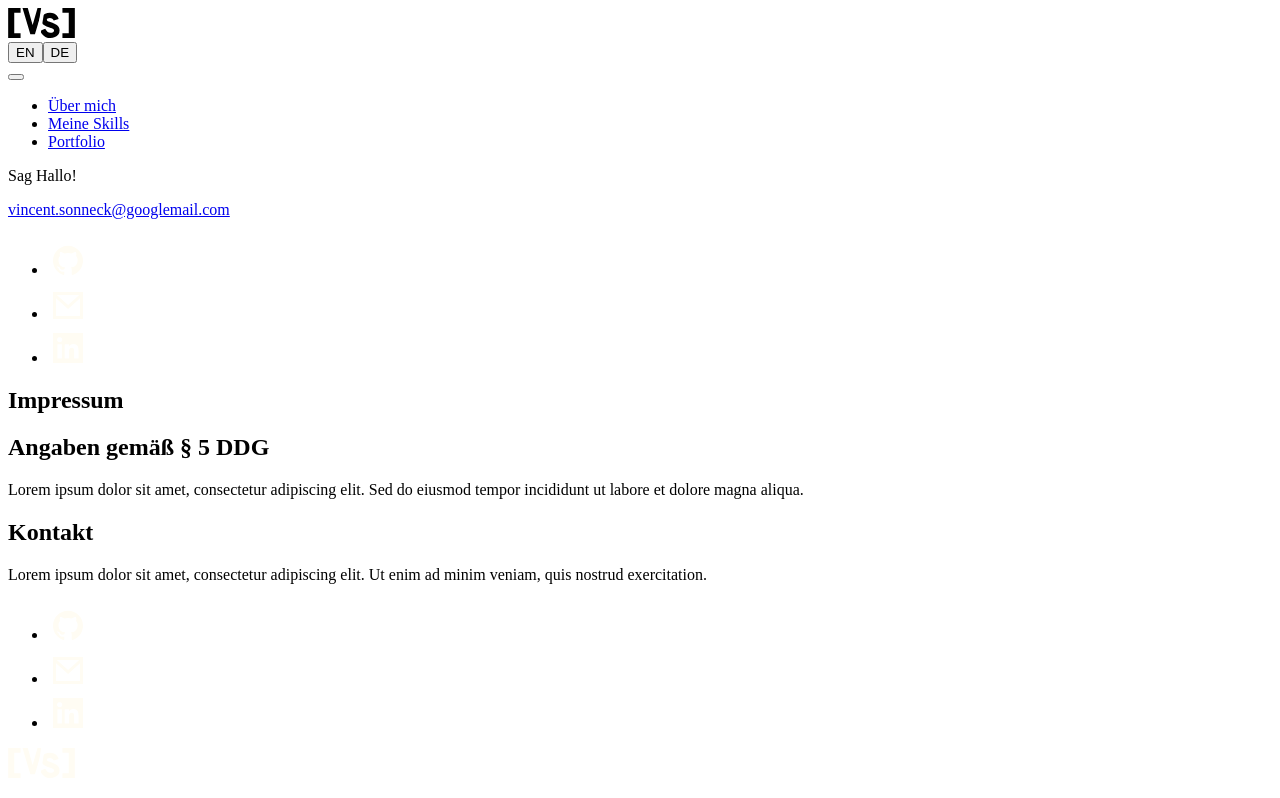
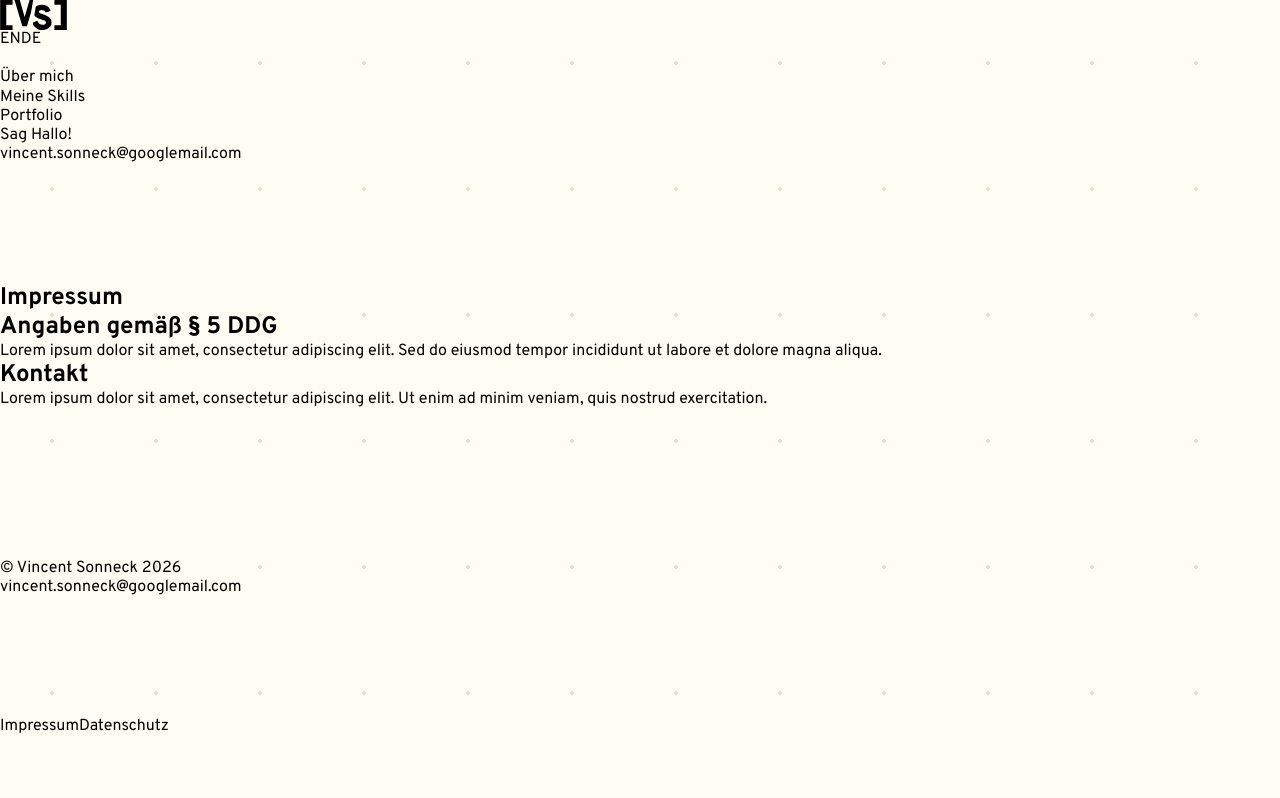
Before and after one commit to IGK91/portfolio, an Angular app: page /impressum in a window 1280 px wide. Shown: the top 798 px of the page. Built offline with nearby package versions, Linux system fonts and the light colour scheme.

Commit message:
Add base styles and dotted background

```diff
--- a/src/styles.scss
+++ b/src/styles.scss
@@ -1 +1,2 @@
 @use 'styles/fonts';
+@use 'styles/base';
--- /dev/null
+++ b/src/styles/_base.scss
@@ -0,0 +1,90 @@
+@use 'variables' as *;
+
+*,
+*::before,
+*::after {
+  box-sizing: border-box;
+  margin: 0;
+  padding: 0;
+}
+
+html {
+  scroll-behavior: smooth;
+}
+
+body {
+  min-width: 320px;
+  font-family: $font-text;
+  font-size: 16px;
+  line-height: 1.2;
+  color: $color-black;
+  background-color: $color-cream;
+  // Punktraster aus Figma: kleine Punkte alle 104px (horizontal) und 126px (vertikal)
+  background-image: radial-gradient(circle, $color-dot 2px, transparent 2px);
+  background-size: 104px 126px;
+
+  &.no-scroll {
+    overflow: hidden;
+  }
+}
+
+img {
+  display: block;
+  max-width: 100%;
+}
+
+a {
+  color: inherit;
+  text-decoration: none;
+}
+
+ul {
+  list-style: none;
+}
+
+button,
+input,
+textarea {
+  font: inherit;
+  color: inherit;
+}
+
+button {
+  background: none;
+  border: none;
+  cursor: pointer;
+}
+
+:focus-visible {
+  outline: 2px dashed $color-green;
+  outline-offset: 4px;
+}
+
+// Grüner Textlink, beim Hover fett mit Unterstrich
+.text-link {
+  position: relative;
+  display: inline-block;
+  padding: 5px 10px;
+  color: $color-green;
+  transition: font-weight $transition-fast;
+
+  &::after {
+    content: '';
+    position: absolute;
+    right: 10px;
+    bottom: 2px;
+    width: 55px;
+    height: 2px;
+    background-color: $color-green;
+    opacity: 0;
+    transition: opacity $transition-fast;
+  }
+
+  &:hover {
+    font-weight: 700;
+
+    &::after {
+      opacity: 1;
+    }
+  }
+}
```
